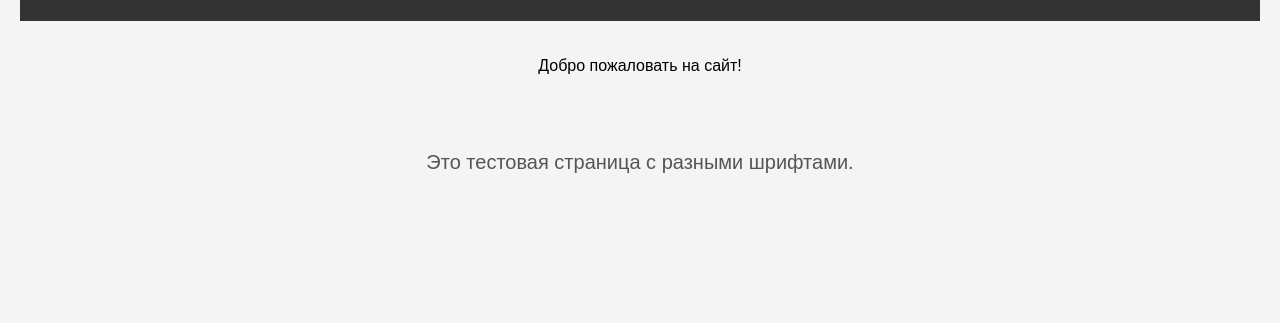
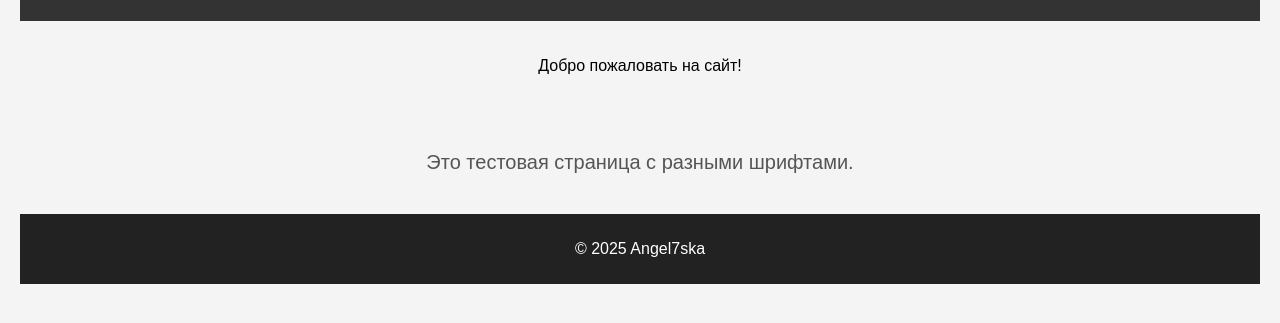
Before and after one commit to ash7ska/my-commit-repo, a plain HTML site: page index.html in a window 1280 px wide. Shown: the part 119-442 px from the top of the page. Drawn offline with Linux system fonts and the light colour scheme; a web font is replaced by a local one.

Commit message:
feat: добавить футер сайта

```diff
--- a/assets/css/style.css
+++ b/assets/css/style.css
@@ -39,3 +39,10 @@ main {
     padding: 20px;
     text-align: center;
 }
+
+footer {
+    background-color: #222;
+    color: white;
+    text-align: center;
+    padding: 10px;
+}
--- a/index.html
+++ b/index.html
@@ -18,5 +18,9 @@
         <p class="convergence">Это тестовая страница с разными шрифтами.</p>
     </main>
 
+    <footer>
+        <p>&copy; 2025 Angel7ska</p>
+    </footer>
+
 </body>
 </html>
```
